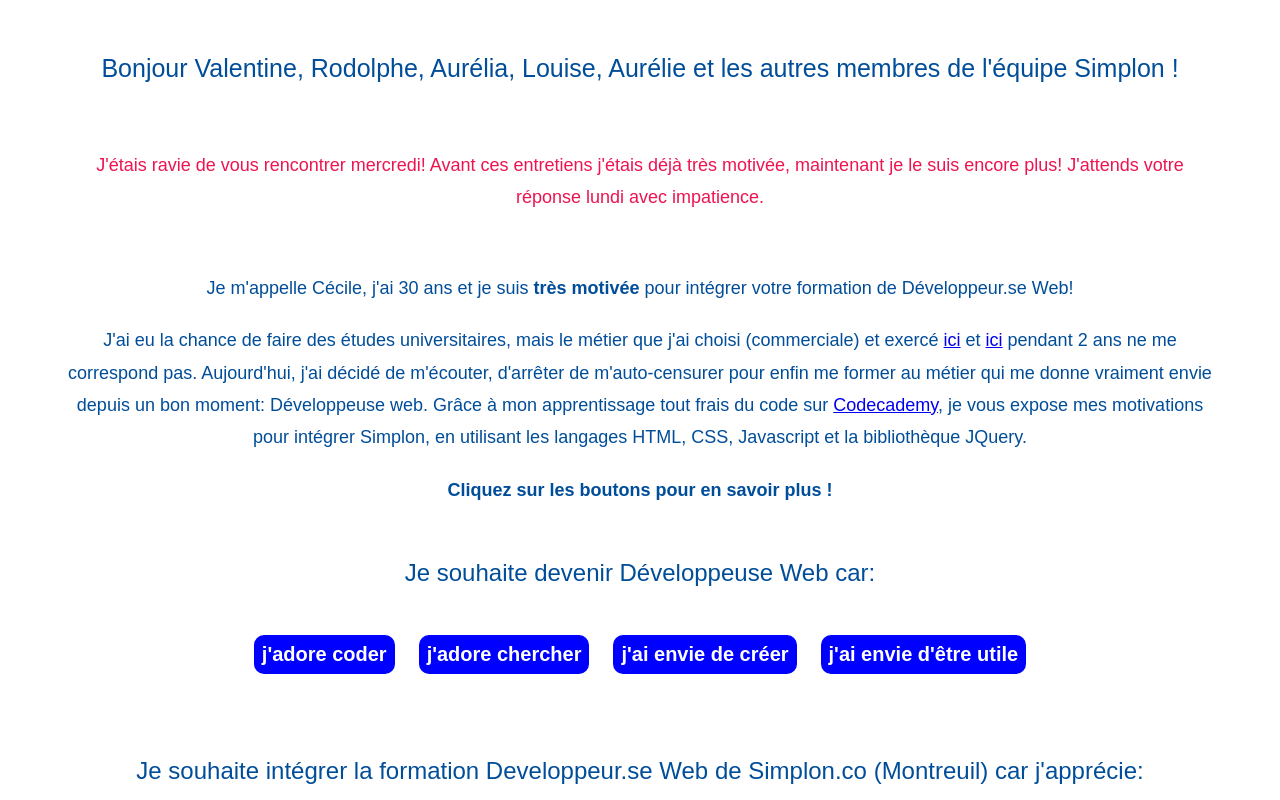
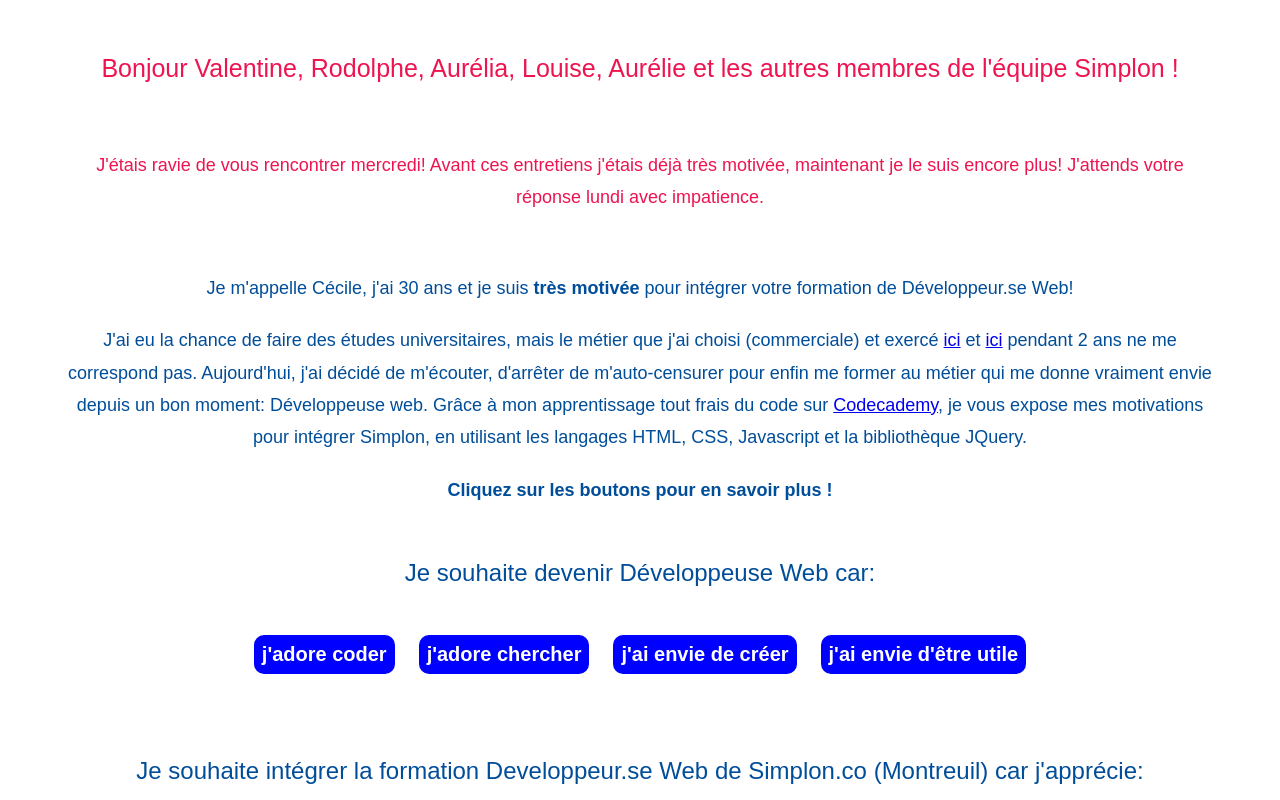
Before and after one commit to cecilema/projet_1, a plain HTML site: page index.html in a window 1280 px wide. Shown: the top 800 px of the page. Drawn offline with nearby package versions, Linux system fonts and the light colour scheme.

Commit message:
Update fichier.css

```diff
--- a/fichier.css
+++ b/fichier.css
@@ -1,7 +1,7 @@
 
 
 h1 {
-  color: #004d99;
+  color: #ed1450;
   font-family: 'Arial', sans-serif;
   font-size: 25px;
   font-weight: 300;
```
